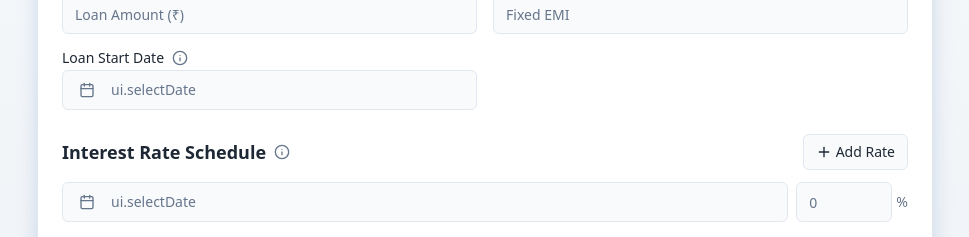
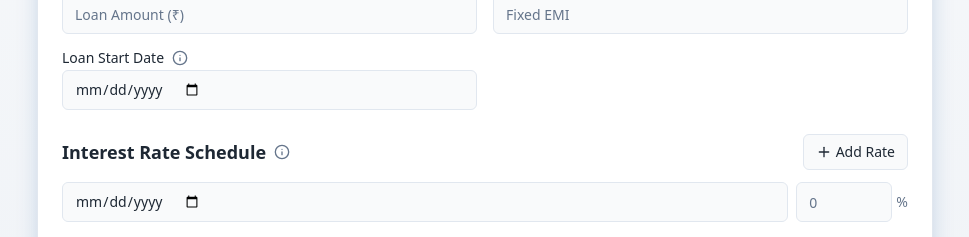
Before and after one commit to hanuman198501/amortize-calculator, a React (Vite) app: page / in a window 1280 px wide. Shown: the part 563-800 px from the top of the page, without its empty margins (155-1124 px from the left). Built offline with nearby package versions, Linux system fonts and the light colour scheme.

Commit message:
Reverted to commit 6a22d072074d280fc6ac7a77bb2d40e85354b514

```diff
--- a/src/components/LoanCalculator.tsx
+++ b/src/components/LoanCalculator.tsx
@@ -5,13 +5,10 @@ import { Input } from '@/components/ui/input';
 import { Label } from '@/components/ui/label';
 import { useToast } from '@/hooks/use-toast';
 import { useLanguage } from '@/contexts/LanguageContext';
-import { Calculator, Plus, Trash2, GripVertical, Info, ChevronDown, CalendarIcon } from 'lucide-react';
+import { Calculator, Plus, Trash2, GripVertical, Info, ChevronDown } from 'lucide-react';
 import { Popover, PopoverContent, PopoverTrigger } from '@/components/ui/popover';
 import { Tooltip, TooltipContent, TooltipProvider, TooltipTrigger } from '@/components/ui/tooltip';
 import { Collapsible, CollapsibleContent, CollapsibleTrigger } from '@/components/ui/collapsible';
-import { Calendar } from '@/components/ui/calendar';
-import { format } from 'date-fns';
-import { cn } from '@/lib/utils';
 import LoanCharts from './LoanCharts';
 import {
   DndContext,
@@ -530,33 +527,14 @@ const LoanCalculator = () => {
                       </PopoverContent>
                     </Popover>
                   </div>
-                  <Popover>
-                    <PopoverTrigger asChild>
-                      <Button
-                        variant="outline"
-                        className={cn(
-                          "w-full justify-start text-left font-normal mt-1",
-                          !startDate && "text-muted-foreground"
-                        )}
-                      >
-                        <CalendarIcon className="mr-2 h-4 w-4" />
-                        {startDate ? format(new Date(startDate), "dd/MM/yyyy") : <span>{t('ui.selectDate')}</span>}
-                      </Button>
-                    </PopoverTrigger>
-                    <PopoverContent className="w-auto p-0" align="start">
-                      <Calendar
-                        mode="single"
-                        selected={startDate ? new Date(startDate) : undefined}
-                        onSelect={(date) => {
-                          if (date) {
-                            setStartDate(format(date, "yyyy-MM-dd"));
-                          }
-                        }}
-                        initialFocus
-                        className="p-3 pointer-events-auto"
-                      />
-                    </PopoverContent>
-                  </Popover>
+                  <Input
+                    id="startDate"
+                    type="date"
+                    value={startDate}
+                    onChange={(e) => setStartDate(e.target.value)}
+                    className="mt-1"
+                    placeholder="dd/mm/yyyy"
+                  />
                 </div>
               </div>
 
@@ -587,33 +565,13 @@ const LoanCalculator = () => {
                 <div className="space-y-2 max-h-48 overflow-y-auto">
                   {interestRates.map((rate, index) => (
                     <div key={index} className="flex flex-col sm:flex-row gap-2 items-start sm:items-center">
-                      <Popover>
-                        <PopoverTrigger asChild>
-                          <Button
-                            variant="outline"
-                            className={cn(
-                              "flex-1 w-full justify-start text-left font-normal",
-                              !rate.date && "text-muted-foreground"
-                            )}
-                          >
-                            <CalendarIcon className="mr-2 h-4 w-4" />
-                            {rate.date ? format(new Date(rate.date), "dd/MM/yyyy") : <span>{t('ui.selectDate')}</span>}
-                          </Button>
-                        </PopoverTrigger>
-                        <PopoverContent className="w-auto p-0" align="start">
-                          <Calendar
-                            mode="single"
-                            selected={rate.date ? new Date(rate.date) : undefined}
-                            onSelect={(date) => {
-                              if (date) {
-                                updateInterestRate(index, 'date', format(date, "yyyy-MM-dd"));
-                              }
-                            }}
-                            initialFocus
-                            className="p-3 pointer-events-auto"
-                          />
-                        </PopoverContent>
-                      </Popover>
+                      <Input
+                        type="date"
+                        value={rate.date}
+                        onChange={(e) => updateInterestRate(index, 'date', e.target.value)}
+                        className="flex-1 w-full"
+                        placeholder="dd/mm/yyyy"
+                      />
                       <div className="flex items-center gap-1">
                         <Input
                           type="number"
--- a/src/contexts/LanguageContext.tsx
+++ b/src/contexts/LanguageContext.tsx
@@ -217,7 +217,6 @@ const translations = {
     'ui.placeholder.enterInterestRate': 'वार्षिक ब्याज दर दर्ज करें',
     'ui.placeholder.enterFixedEmi': 'निश्चित ईएमआई दर्ज करें',
     'ui.educationalPurpose': 'यह उपकरण केवल शैक्षिक उद्देश्यों के लिए है। वास्तविक ऋण विवरण बैंक से बैंक में भिन्न हो सकते हैं।',
-    'ui.selectDate': 'दिनांक चुनें',
 
     // Calculation Mode
     'calculation.mode': 'गणना मोड',
```
